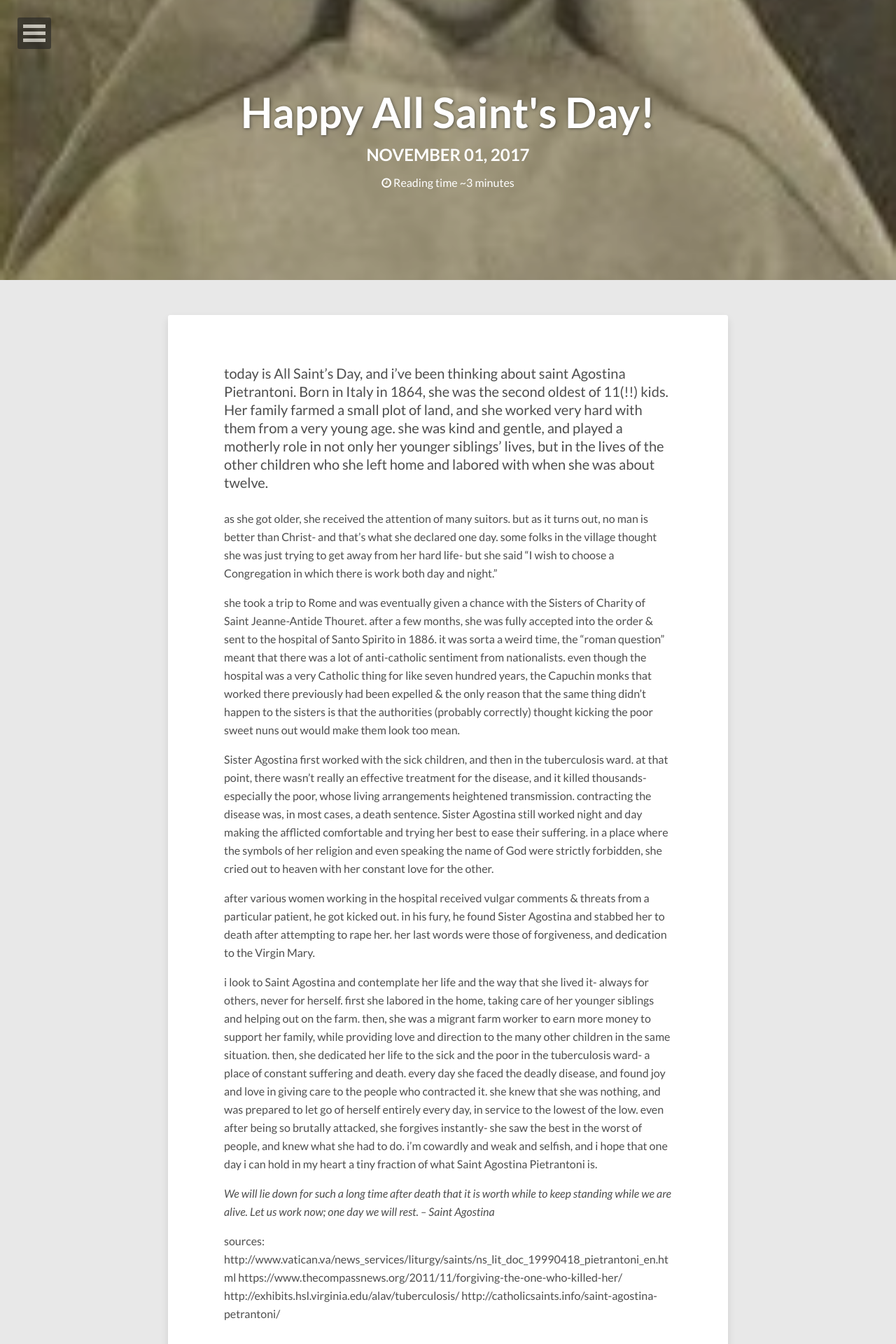
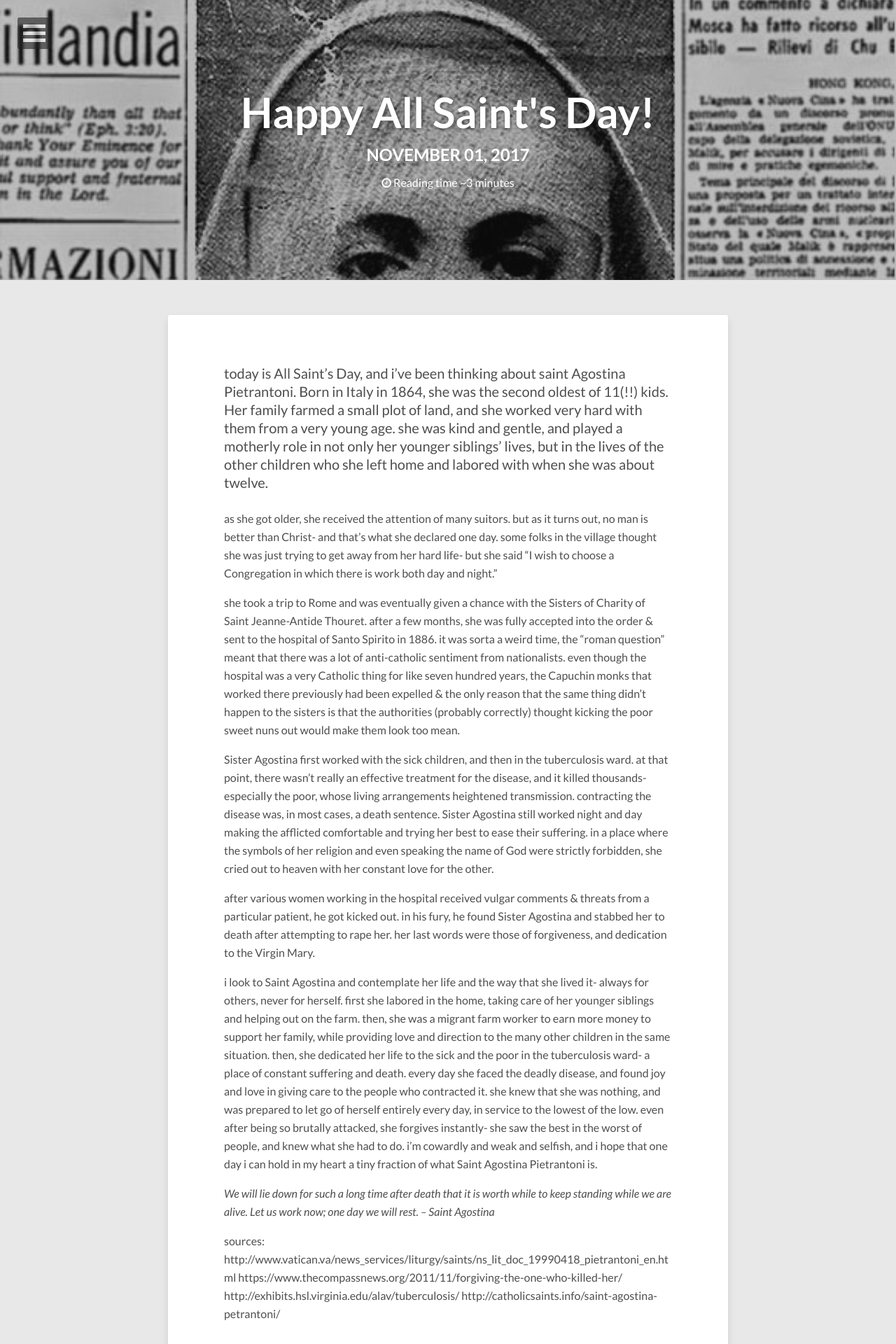
Before and after one commit to johndikeman/microwaveabletoaster.github.io, a Jekyll site: the page built from _posts/2017-11-1-all-saints-day.md, in a window 1280 px wide. Shown: the top 1920 px of the page at 70% size. Built offline with Jekyll 4.4.1, drawn with Linux system fonts in a browser that asks for light colours; nearby versions of some CDN libraries.

Commit message:
fixed images

```diff
--- a/_posts/2017-11-1-all-saints-day.md
+++ b/_posts/2017-11-1-all-saints-day.md
@@ -4,8 +4,8 @@ title: Happy All Saint's Day!
 tags:
 description: a short meditation on Saint Agostina Pietrantoni
 image:
-  feature: saint-agostina.jpg
-  thumb:
+  feature: saint-agostina-news.jpg
+  thumb: saint-agostina.jpg
 ---
 
 
```
Also changed, not shown: images/saint-agostina-news.jpg (added).
